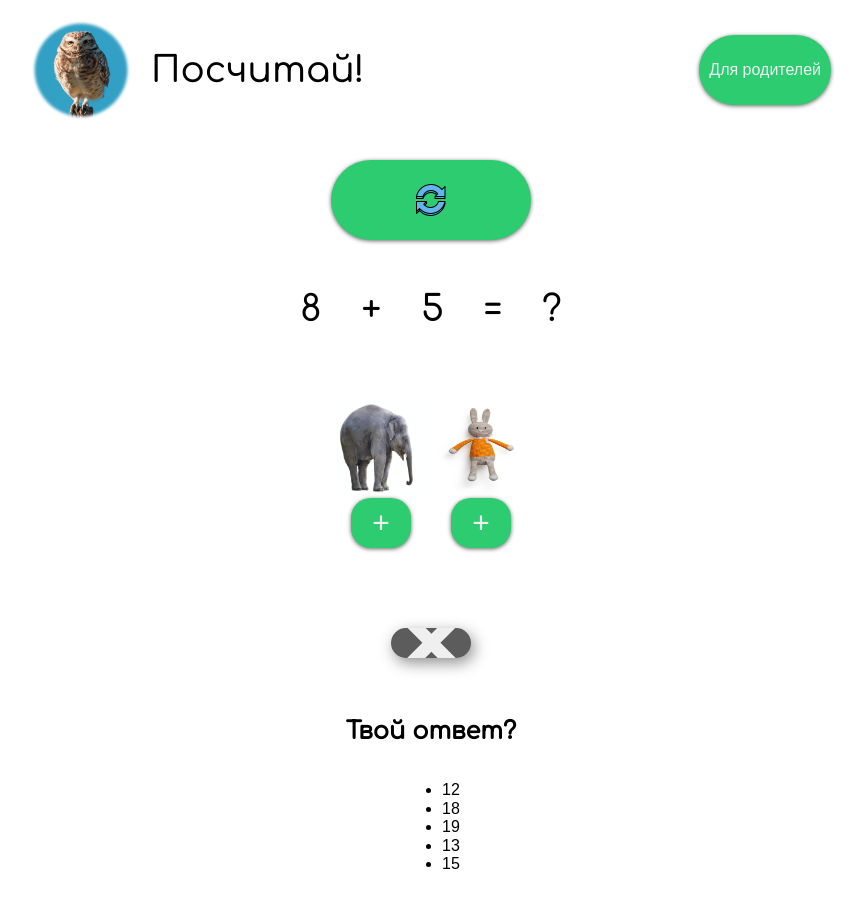
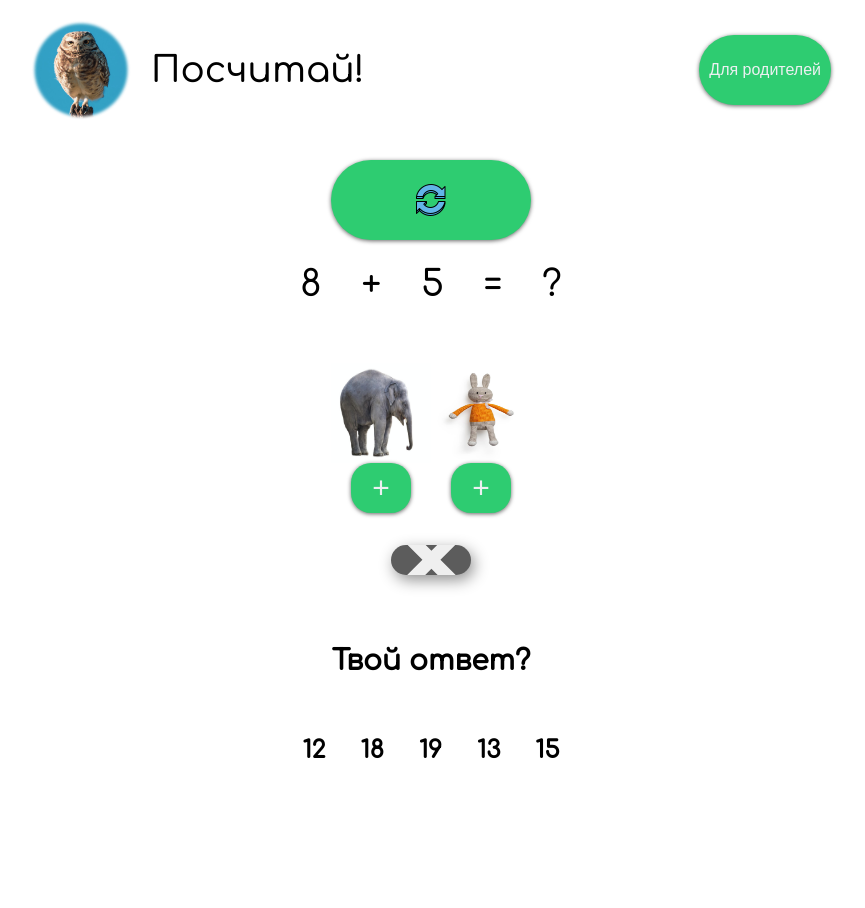
Before and after one commit to wolfox18/babymath, a React (Create React App) app: page / in a window 1280 px wide. Shown: the whole page, without its empty margins (209-1074 px from the left). After the commit the page ends 815 px from the top, so only its background shows below. Built offline with nearby package versions, Linux system fonts and the light colour scheme; a web font is replaced by a local one.

Commit message:
MVP release

```diff
--- a/package.json
+++ b/package.json
@@ -2,10 +2,12 @@
   "name": "babymath",
   "version": "0.1.0",
   "private": true,
+  "homepage": "https://wolfox18.github.io/babymath",
   "dependencies": {
     "@testing-library/jest-dom": "^5.16.5",
     "@testing-library/react": "^13.4.0",
     "@testing-library/user-event": "^13.5.0",
+    "gh-pages": "^5.0.0",
     "react": "^18.2.0",
     "react-dom": "^18.2.0",
     "react-scripts": "5.0.1",
@@ -15,7 +17,9 @@
     "start": "react-scripts start",
     "build": "react-scripts build",
     "test": "react-scripts test",
-    "eject": "react-scripts eject"
+    "eject": "react-scripts eject",
+    "predeploy": "npm run build",
+    "deploy": "gh-pages -d build"
   },
   "eslintConfig": {
     "extends": [
--- a/src/components/Answer/Answer.css
+++ b/src/components/Answer/Answer.css
@@ -1,9 +1,29 @@
 .answer__title{
-
+  margin: 0;
+  padding: 30px 10px;
+  font-weight: 800;
+  font-size: 28px;
 }
 .answer__variants{
-
+  padding: 10px;
+  margin: 0;
+  display: flex;
+  flex-direction: row;
+  gap: 15px;
+  list-style-type: none;
 }
 .answer__variant{
-
+  padding: 20px 10px;
+  font-weight: 800;
+  font-size: 24px;
+  cursor: pointer;
 }
+.answer__variant_type_unselected {
+  color: black;
+}
+.answer__variant_type_correct {
+  color: green;
+}
+.answer__variant_type_wrong {
+  color: red;
+}
--- a/src/components/Answer/Answer.js
+++ b/src/components/Answer/Answer.js
@@ -1,19 +1,34 @@
 import React from "react";
 import "./Answer.css";
-import { Variant } from "../Variant/Variant";
 
 export const Answer = ({ rightAnswer, variants }) => {
+  const [selectedVariant, setSelectedVariant] = React.useState(null);
+  React.useEffect(()=>{
+    setSelectedVariant(null)
+  }, variants);
 
   return (
     <section className="block">
       <div className="block__container">
         <h2 className="answer__title">Твой ответ?</h2>
         <ul className="answer__variants">
-          {variants.map((variant) => (
-            <Variant
-              number={variant}
-              isCorrect={variant === rightAnswer ? true : false}
-            />
+          {variants.map((variant, index) => (
+            <li
+            key={index}
+            onClick={() => {
+              console.log(index);
+                setSelectedVariant(index);
+              }}
+              className={`answer__variant answer__variant_type_${
+                selectedVariant === index
+                  ? variant === rightAnswer
+                    ? "correct"
+                    : "wrong"
+                  : "unselected"
+              }`}
+            >
+              {variant}
+            </li>
           ))}
         </ul>
       </div>
--- a/src/components/Field/Field.css
+++ b/src/components/Field/Field.css
@@ -35,7 +35,7 @@
 
 .field__grid {
   width: 100%;
-  padding: 40px 0;
+  padding: 16px 0;
   display: grid;
   grid-template-columns: repeat(10, auto);
   gap: 20px;
--- a/src/components/Task/Task.css
+++ b/src/components/Task/Task.css
@@ -21,7 +21,7 @@
   display: flex;
   flex-direction: row;
   justify-content: space-between;
-  padding: 40px 0 20px;
+  padding: 15px 0 10px;
   margin: 0;
   gap: 40px;
 }
--- a/src/components/Variant/Variant.css
+++ /dev/null
@@ -1,9 +0,0 @@
-.variant {
-  color: black;
-}
-.variant__type_correct {
-  color: green;
-}
-.variant__type_wrong {
-  color: red;
-}
--- a/src/components/Variant/Variant.js
+++ /dev/null
@@ -1,16 +0,0 @@
-import React from "react";
-import "./Variant.css";
-
-export const Variant = ({ number, isCorrect }) => {
-  const [variantClass, setVariantClass] = React.useState("variant");
-  React.useEffect(()=>{
-    setVariantClass('variant');
-  }, []);
-  return <li onClick={()=>{
-    if (isCorrect) {
-      setVariantClass("variant variant__type_correct");
-    } else {
-      setVariantClass("variant variant__type_wrong");
-    }
-  }}className={variantClass}>{number}</li>;
-};
```
Also changed, not shown: 2 other files (tests, documents, lock files or other folders).
